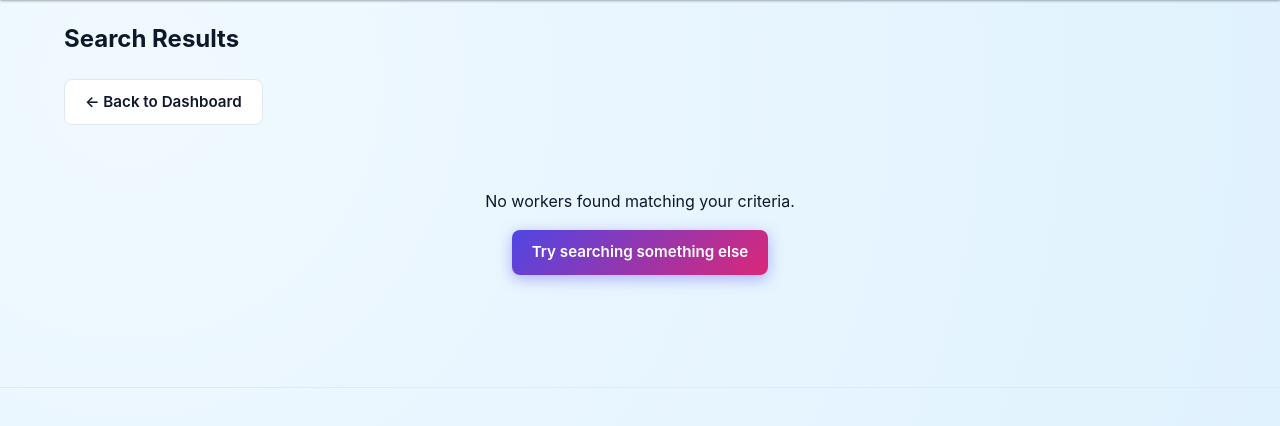
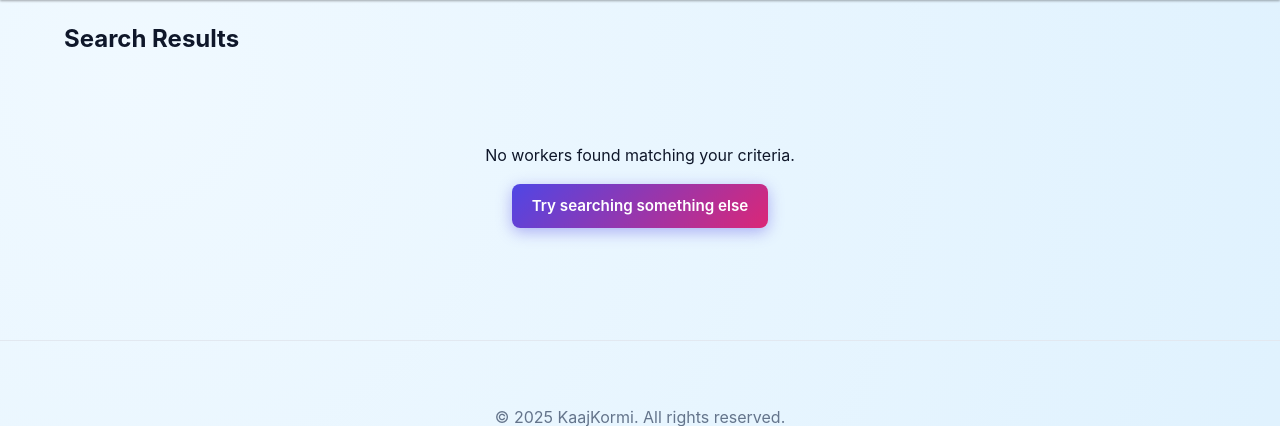
Before and after one commit to sinthiaselim/KaajKormi, a Flask app: page /workers in a window 1280 px wide. Shown: the part 79-505 px from the top of the page. Run offline with Flask 3, Linux system fonts and the light colour scheme; the visitor is signed in with stand-in values (Sample User, id 1); data that the repository does not hold is empty.

Commit message:
removed the back to dashboard button

```diff
--- a/backend/templates/customer/worker_list.html
+++ b/backend/templates/customer/worker_list.html
@@ -3,7 +3,6 @@
 {% block content %}
 <div class="dashboard-header">
     <h2>Search Results</h2>
-    <a href="{{ url_for('customer_dashboard') }}" class="btn btn-outline">&larr; Back to Dashboard</a>
 </div>
 
 {% if workers %}
```
